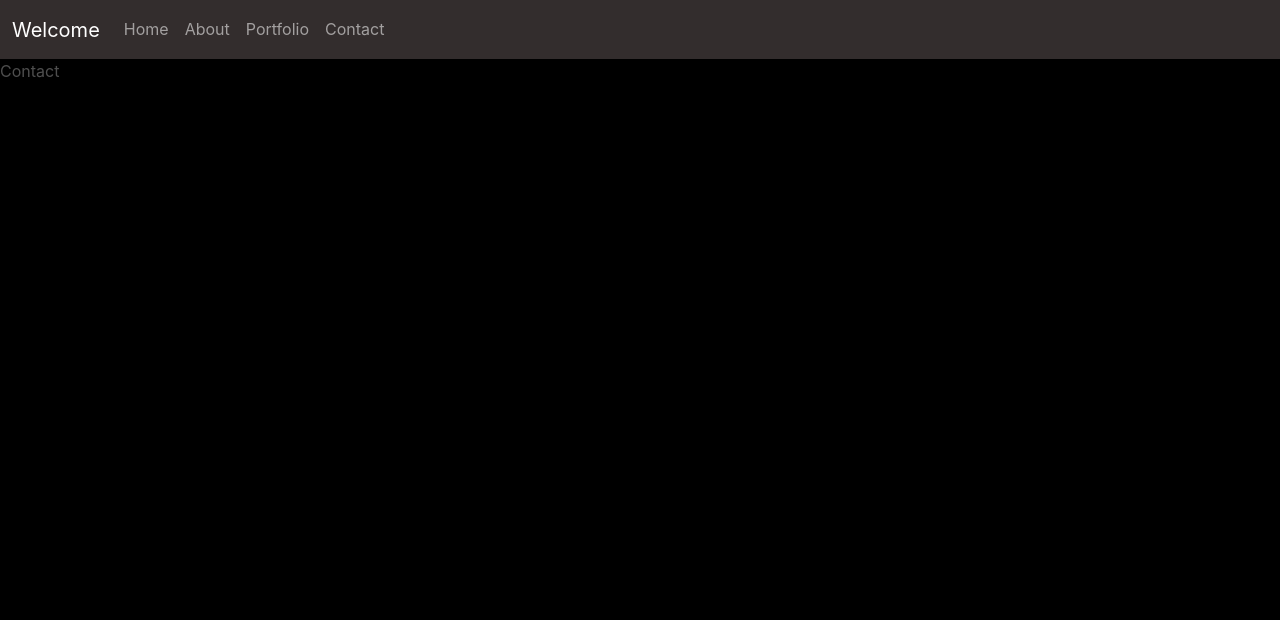
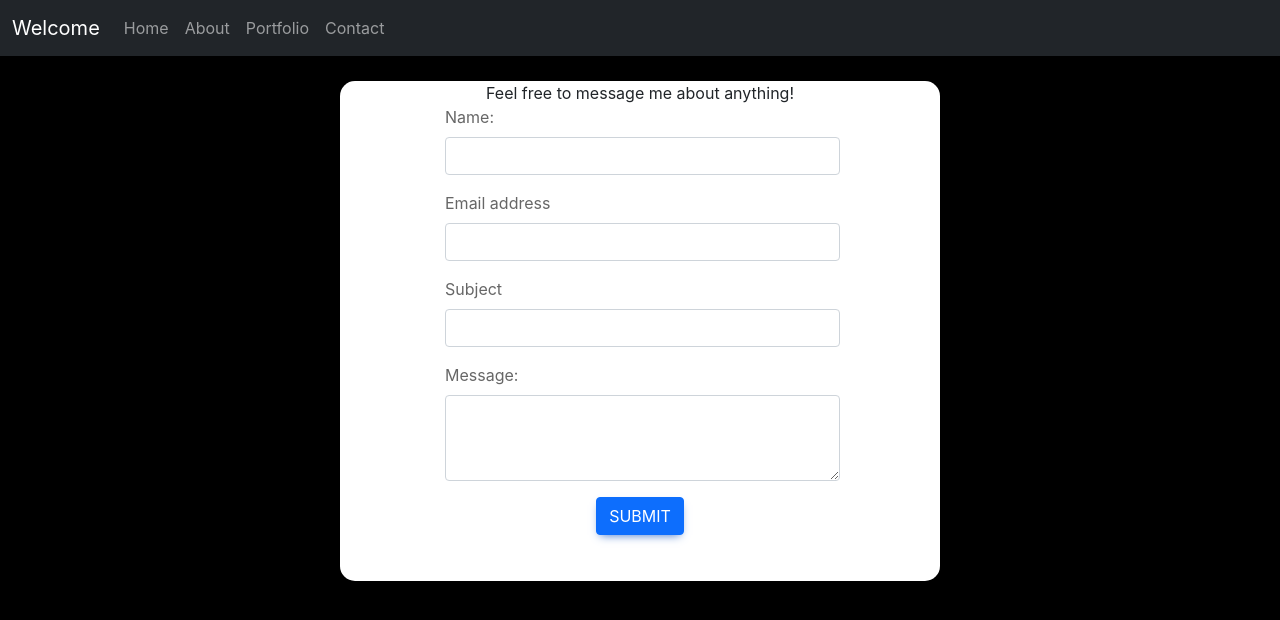
Before and after one commit to jaym832/my-portfolio, a React (Create React App) app: page /contact in a window 1280 px wide. Shown: the top 620 px of the page. Built offline with nearby package versions, Linux system fonts and the light colour scheme.

Commit message:
finished contact

```diff
--- a/package.json
+++ b/package.json
@@ -7,6 +7,7 @@
     "@testing-library/react": "^11.2.7",
     "@testing-library/user-event": "^12.8.3",
     "bootstrap": "^5.0.2",
+    "emailjs-com": "^3.2.0",
     "mdb-react-ui-kit": "^1.0.0-beta6",
     "react": "^17.0.2",
     "react-bootstrap": "^1.6.1",
--- a/src/Components/About/About.js
+++ b/src/Components/About/About.js
@@ -5,10 +5,13 @@ function About() {
     return (
 
         <div className="aboutDiv">
-            <h1>About me :</h1>
-            My name is Javier Marin and i am a junior full stack developer. I am currently
-            a senior at the University of Houston where i am majoring in Computyer Information
-            Systems. I am also a graduate in the Software engineering program at Flatiron school.
+            <div className='about-text'>
+
+                <h1>About me :</h1>
+                My name is Javier Marin and i am a junior full stack developer. I am currently
+                a senior at the University of Houston where i am majoring in Computyer Information
+                Systems. I am also a graduate in the Software engineering program at Flatiron school.
+            </div>
 
 
         </div>
--- /dev/null
+++ b/src/Components/Contact/Contact.css
@@ -0,0 +1,26 @@
+.contact-div {
+  width: 600px;
+  height: 500px;
+  margin: auto;
+  background-color: white;
+  border-radius: 15px;
+  margin-top: 25px;
+}
+
+.email-form-div {
+  margin: auto;
+
+  width: 400px;
+}
+
+.button-div {
+  text-align: center;
+  margin-bottom: 20px;
+}
+
+.mb-3 {
+  margin-left: 5px;
+}
+.contact-text {
+  text-align: center;
+}
--- a/src/Components/Contact/Contact.js
+++ b/src/Components/Contact/Contact.js
@@ -1,15 +1,74 @@
 import React, { useState, Component } from 'react';
+import { Form, Button } from 'react-bootstrap';
+import emailjs from 'emailjs-com'
+
+import './Contact.css'
+
 
 function Contact() {
+
+
+    function sendEmail(e) {
+        e.preventDefault();
+
+        emailjs.sendForm('service_qofzyvw', 'template_28vydm8', e.target, 'user_gMw290SR4jHVVSbqWArD0')
+            .then((result) => {
+                console.log(result.text);
+            }, (error) => {
+                console.log(error.text);
+            });
+
+        e.target.reset()
+
+    }
+
+
+
+
+
     return (
 
-<div>
-    Contact
-</div>
+        <div className='contact-div'>
+            <div className='email-form-div'>
+                <div className='contact-text'>
+                    Feel free to message me about anything!
+
+                </div>
+
+                <Form onSubmit={sendEmail}>
+                    <Form.Group className="mb-3">
+                        <Form.Label>Name:</Form.Label>
+                        <Form.Control name='name' />
+                    </Form.Group>
+
+                    <Form.Group className="mb-3">
+                        <Form.Label>Email address</Form.Label>
+                        <Form.Control type="email" name='email' />
+                    </Form.Group>
+                    <Form.Group className="mb-3">
+                        <Form.Label>Subject</Form.Label>
+                        <Form.Control name='subject' />
+                    </Form.Group>
+
+                    <Form.Group className="mb-3" controlId="exampleForm.ControlTextarea1">
+                        <Form.Label>Message:</Form.Label>
+                        <Form.Control as="textarea" rows={3} name='message' />
+                    </Form.Group>
+
+
+                    <div className='button-div'>
+
+                        <Button className='contact-button' variant="primary" type="submit">
+                            Submit
+                        </Button>
+                    </div>
+                </Form>
+            </div>
+        </div>
 
 
 
     );
-  }
+}
 
-  export default Contact;
+export default Contact;
--- a/src/Components/Portfolio/Portfolio.css
+++ b/src/Components/Portfolio/Portfolio.css
@@ -8,11 +8,9 @@
   height: 100vh;
   margin: auto;
   background-color: white;
+  text-align: center;
 }
 
-.project-buttons {
-  margin-left: 300px;
-}
 .project-button {
   margin-left: 5px;
 }
@@ -21,3 +19,6 @@
   width: 450px;
   margin: auto;
 }
+.project-collection-div {
+  text-align: center;
+}
--- a/src/Components/Portfolio/Portfolio.js
+++ b/src/Components/Portfolio/Portfolio.js
@@ -10,7 +10,7 @@ function Portfolio() {
     return (
 
         <div classname='project-collection-div'>
-            Portfolio
+
             <br></br>
             <MDBCard className='project-card'>
                 <MDBCardImage src={fureverimage} position='top' alt='...' />
--- a/src/index.js
+++ b/src/index.js
@@ -1,7 +1,7 @@
 
 import ReactDOM from 'react-dom';
 import 'mdb-react-ui-kit/dist/css/mdb.min.css'
-// import 'bootstrap/dist/css/bootstrap.min.css';
+import 'bootstrap/dist/css/bootstrap.min.css';
 
 import './index.css';
 
```
Also changed, not shown: 1 other file (tests, documents, lock files or other folders).
